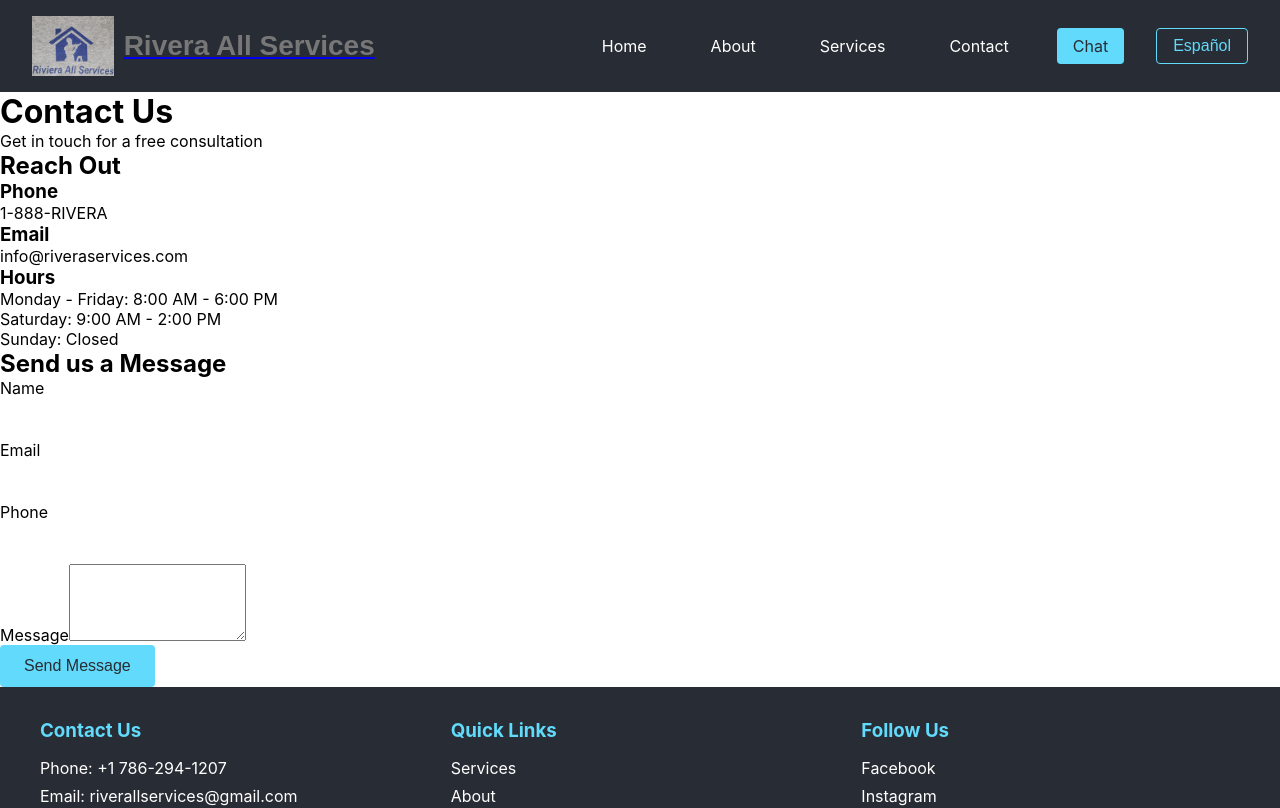
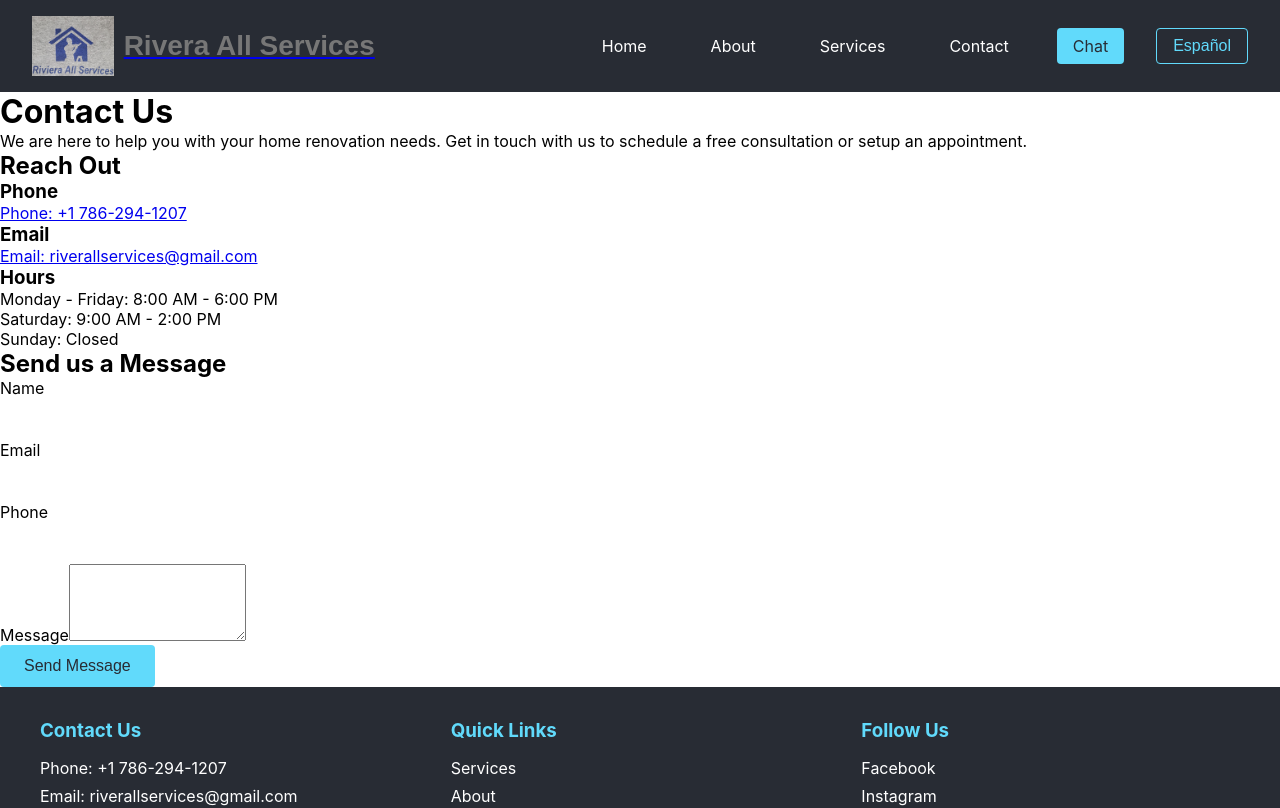
Before and after one commit to mikejonez281/Rivera_All_Services, a React (Create React App) app in the folder frontend/: page /contact in a window 1280 px wide. Shown: the top 808 px of the page. Built offline with nearby package versions, Linux system fonts and the light colour scheme.

Commit message:
Corrected Issues

```diff
--- a/frontend/src/components/OllamaChat.js
+++ b/frontend/src/components/OllamaChat.js
@@ -32,7 +32,7 @@ function OllamaChat(LanguageSwitcher) {
       const response = await axios.post('http://localhost:11434/api/generate', {
         model: 'llama2',
         //Todo: If the user has clicked on Spanish button,
-        prompt: input + (LanguageSwitcher.language=='en' ? ' Maximum 30 word response. ' : ' En Español responda en 30 palabras maxima. '),
+        prompt: input + (LanguageSwitcher.language==='en' ? ' Maximum 30 word response. ' : ' En Español responda en 30 palabras maxima. '),
         //prompt: input + ' 30 words or less.',
               stream: false,
       });
@@ -43,7 +43,7 @@ function OllamaChat(LanguageSwitcher) {
       console.error('Error fetching response from Ollama:', error);
       const errorMessage = {
         text: 'Sorry, there was an error processing your request.',
-        sender: 'ollama',
+        sender: 'AI',
       };
       setMessages((prevMessages) => [...prevMessages, errorMessage]);
     } finally {
--- a/frontend/src/pages/Contact.js
+++ b/frontend/src/pages/Contact.js
@@ -3,7 +3,7 @@ function Contact() {
     <div className="contact-page">
       <div className="contact-header">
         <h1>Contact Us</h1>
-        <p>Get in touch for a free consultation</p>
+        <p>We are here to help you with your home renovation needs. Get in touch with us to schedule a free consultation or setup an appointment.</p>
       </div>
 
       <div className="contact-content">
@@ -11,11 +11,11 @@ function Contact() {
           <h2>Reach Out</h2>
           <div className="info-item">
             <h3>Phone</h3>
-            <p>1-888-RIVERA</p>
+            <p><a href="tel:+1 786-294-1207">Phone: +1 786-294-1207</a></p>
           </div>
           <div className="info-item">
             <h3>Email</h3>
-            <p>info@riveraservices.com</p>
+            <p><a href="https://mail.google.com/mail/?view=cm&fs=1&to=riverallservices@gmail.com" target="_blank">Email: riverallservices@gmail.com</a></p>
           </div>
           <div className="info-item">
             <h3>Hours</h3>
--- a/frontend/src/pages/Home.js
+++ b/frontend/src/pages/Home.js
@@ -127,7 +127,7 @@ function Home() {
       </div>
 
       <div className="why-choose-us">
-        <h2>{t.home.whyChooseUs}</h2>
+        <h1>{t.home.whyChooseUs}</h1>
         <div className="features">
           <div className="feature">
             <h3>{t.home.features.experience.title}</h3>
```
